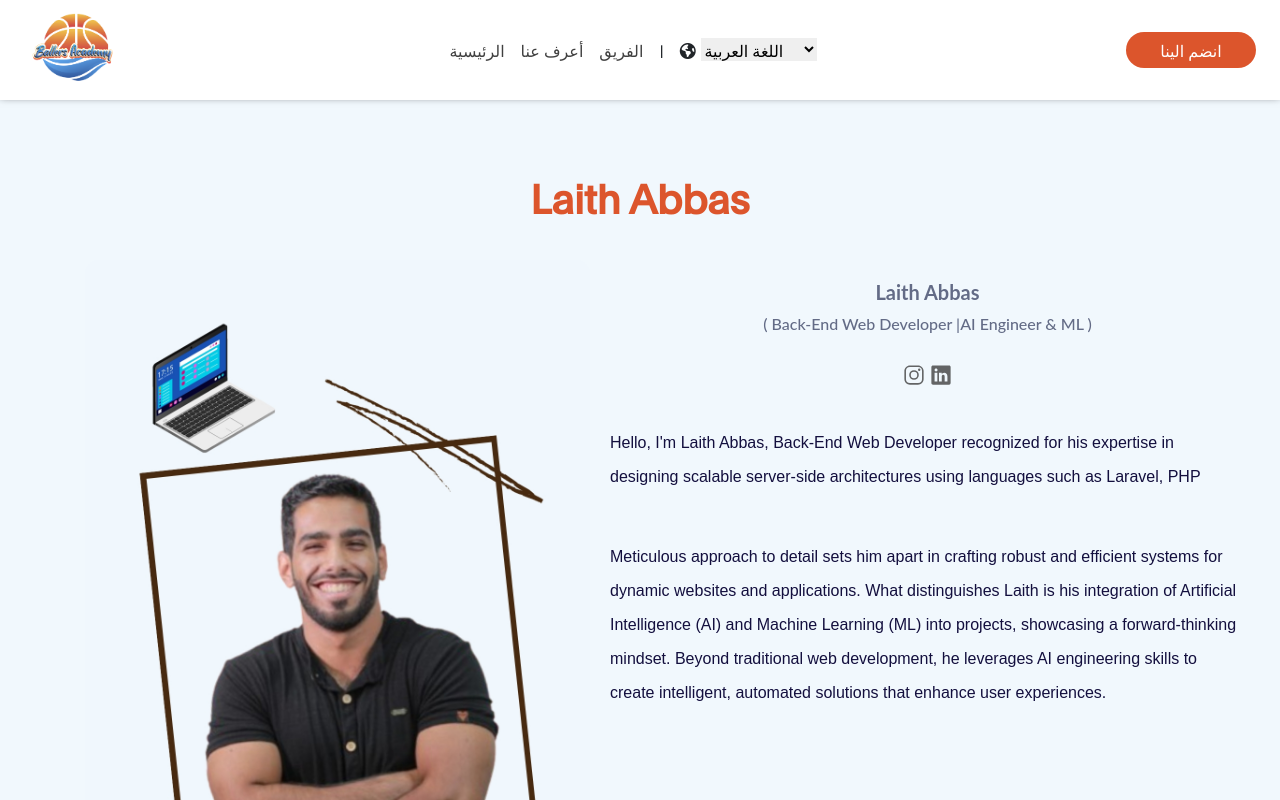
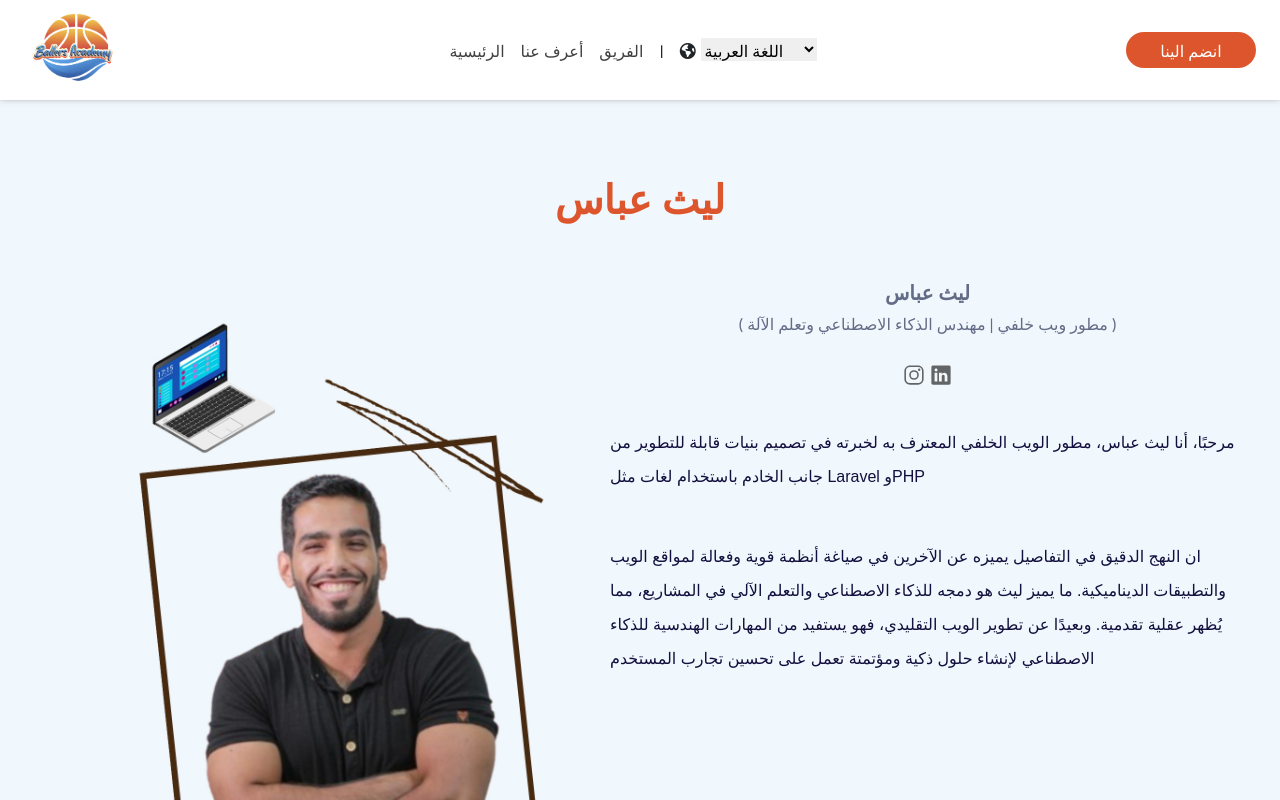
Before and after one commit to lHESHAM/ballerscc, a React (Create React App) app: page /Laith in a window 1280 px wide. Shown: the top 800 px of the page. Built offline with nearby package versions, Linux system fonts and the light colour scheme; some icons are missing.

Commit message:
Final Phase

```diff
--- a/src/local/ar.json
+++ b/src/local/ar.json
@@ -78,6 +78,11 @@
   "Hussien-para1" : "مرحبًا، أنا حسين نجاص، مطور ويب كامل  متحمس ولدي موهبة في تصميم تطبيقات ويب سلسة وجذابة. مع أساس متين في كل من تقنيات الواجهة الأمامية والخلفية، أحمل مجموعة مهارات شاملة إلى الطاولة.",
   "Hussien-para2" : " في الواجهة الأمامية، أنا متخصص في إنشاء واجهات مستخدم بديهية وجذابة بصريًا. من خلال إتقان HTML وCSS وJavaScript، يمكنني الاستفادة من أطر العمل الشائعة مثل React لإنشاء تطبيقات ديناميكية وسريعة الاستجابة توفر تجربة مستخدم استثنائية.",
   "Hussien-para3" : "بنفس القدر من الراحة في النهاية الخلفية، فأنا أتنقل بين المنطق من جانب الخادم وإدارة قاعدة البيانات دون عناء. تشمل خبرتي لغات مثل إطار عمل Node.js وPhp وLaravel، مما يسمح لي بتطوير مكونات قوية من جانب الخادم ودمجها بسلاسة مع قواعد البيانات باستخدام تقنيات SQL أو NoSQL.",
+
+  "Laith-Name" : "ليث عباس",
+  "Laith-postion" : " مطور ويب خلفي | مهندس الذكاء الاصطناعي وتعلم الآلة ",
+  "Laith-para1" : "مرحبًا، أنا ليث عباس، مطور الويب الخلفي المعترف به لخبرته في تصميم بنيات قابلة للتطوير من جانب الخادم باستخدام لغات مثل Laravel وPHP",
+  "Laith-para2" : "ان النهج الدقيق في التفاصيل يميزه عن الآخرين في صياغة أنظمة قوية وفعالة لمواقع الويب والتطبيقات الديناميكية. ما يميز ليث هو دمجه للذكاء الاصطناعي  والتعلم الآلي  في المشاريع، مما يُظهر عقلية تقدمية. وبعيدًا عن تطوير الويب التقليدي، فهو يستفيد من المهارات الهندسية للذكاء الاصطناعي لإنشاء حلول ذكية ومؤتمتة تعمل على تحسين تجارب المستخدم",
 
     "gallery" : " معرض الصور ",
     "tagline-gallery" : "أبطال بولرز - نفتخر بهم ",
--- a/src/local/en.json
+++ b/src/local/en.json
@@ -72,6 +72,12 @@
   "Hussien-para1" : "Hello, I'm Hussein Injass, a passionate Full Stack Developer with a knack for crafting seamless and engaging web applications. With a solid foundation in both front-end and back-end technologies, I bring a comprehensive skill set to the table.",
   "Hussien-para2" : " On the front-end, I specialize in creating intuitive and visually appealing user interfaces. Proficient in HTML, CSS, and JavaScript, I leverage popular frameworks like React to build dynamic and responsive applications that deliver an exceptional user experience.",
   "Hussien-para3" : "Equally comfortable on the back-end, I navigate server-side logic and database management effortlessly. My expertise spans languages such as Node.js , Php and laravel framework ,allowing me to develop robust server-side components and integrate them seamlessly with databases using SQL or NoSQL technologies.",
+
+
+  "Laith-Name" : "Hussien Injas",
+  "Laith-postion" : "Back-end Web Developer",
+  "Laith-para1" : "Hello, I'm Laith Abbas,  Back-End Web Developer recognized for his expertise in designing scalable server-side architectures using languages such as Laravel, PHP",
+  "Laith-para2" : "Meticulous approach to detail sets him apart in crafting robust and efficient systems for dynamic websites and applications. What distinguishes Laith is his integration of Artificial Intelligence (AI) and Machine Learning (ML) into projects, showcasing a forward-thinking mindset. Beyond traditional web development, he leverages AI engineering skills to create intelligent, automated solutions that enhance user experiences. .",
 
 
   "gallery" : "  Gallery ",
--- a/src/personal/Laith/Laith.jsx
+++ b/src/personal/Laith/Laith.jsx
@@ -1,13 +1,17 @@
 import React from 'react'
 import LaithS from '../../components/images/LaithS.jpg'
 import {IoLogoInstagram  , IoLogoLinkedin } from 'react-icons/io5';
+import { useTranslation } from 'react-i18next';
+
 import './Laith.css'
 
-export default function amroS() {
+export default function Laiths() {
+  const { t } = useTranslation();
+
   return (
     <div>
     <div className="story">
-      <h2 className="story-heading">Laith Abbas</h2>
+      <h2 className="story-heading">{t('Laith-Name')}</h2>
 
 
 
@@ -18,20 +22,20 @@ export default function amroS() {
 
         <div className="story-container-right">
           <div className="right-text">
-            <p className="person">Laith Abbas</p>
-            <p className="role">( Back-End Web Developer |AI Engineer & ML )</p>
+            <p className="person">{t('Laith-Name')}</p>
+            <p className="role">( {t('Laith-postion')})</p>
             <p className='role'><a href='https://www.instagram.com/laith.y_/'> <IoLogoInstagram   />  </a> <a href='https://www.linkedin.com/in/laith-yaseen/'> <IoLogoLinkedin  />  </a></p>
             <p> </p>
           </div>
 
           <div className="right-text-para">
             <p>
-            Hello, I'm Laith Abbas,  Back-End Web Developer recognized for his expertise in designing scalable server-side architectures using languages such as Laravel, PHP
+            {t('Laith-para1')}
             </p>
 
             <p>
-
-            Meticulous approach to detail sets him apart in crafting robust and efficient systems for dynamic websites and applications. What distinguishes Laith is his integration of Artificial Intelligence (AI) and Machine Learning (ML) into projects, showcasing a forward-thinking mindset. Beyond traditional web development, he leverages AI engineering skills to create intelligent, automated solutions that enhance user experiences.            </p>
+            {t('Laith-para2')}
+                       </p>
 
           </div>
         </div>
```
